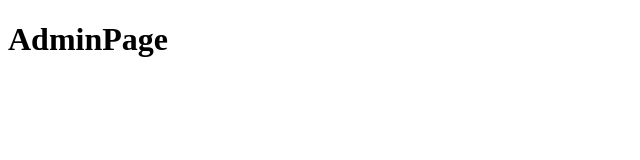
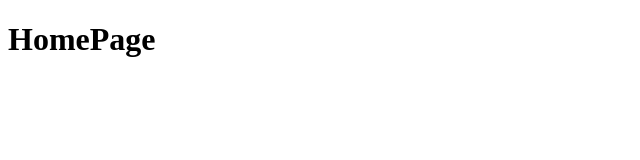
Before and after one commit to fredrik97nilsson/developsio, a React (Create React App) app: page / in a window 1280 px wide. Shown: the top 160 px of the page, without its empty margins (0-640 px from the left). Built offline with nearby package versions, Linux system fonts and the light colour scheme.

Commit message:
En Branch för HomePage

```diff
--- /dev/null
+++ b/src/Components/HomePage/HomePage.js
@@ -0,0 +1,9 @@
+function HomePage() {
+    return(
+        <div>
+            <h1>HomePage</h1>
+        </div>
+    )
+}
+
+export default HomePage;
--- a/src/Components/StartPage/StartPage.js
+++ b/src/Components/StartPage/StartPage.js
@@ -1,13 +1,13 @@
 import React from 'react';
 
-import AdminPage from '../AdminPage/AdminPage';
+import HomePage from '../HomePage/HomePage';
 
 function StartPage() {
     return(
 
 
         <div>
-            <AdminPage/>
+            <HomePage/>
         </div>
 
 
```
Also changed, not shown: src/Components/HomePage/HomePage.module.css (added).
